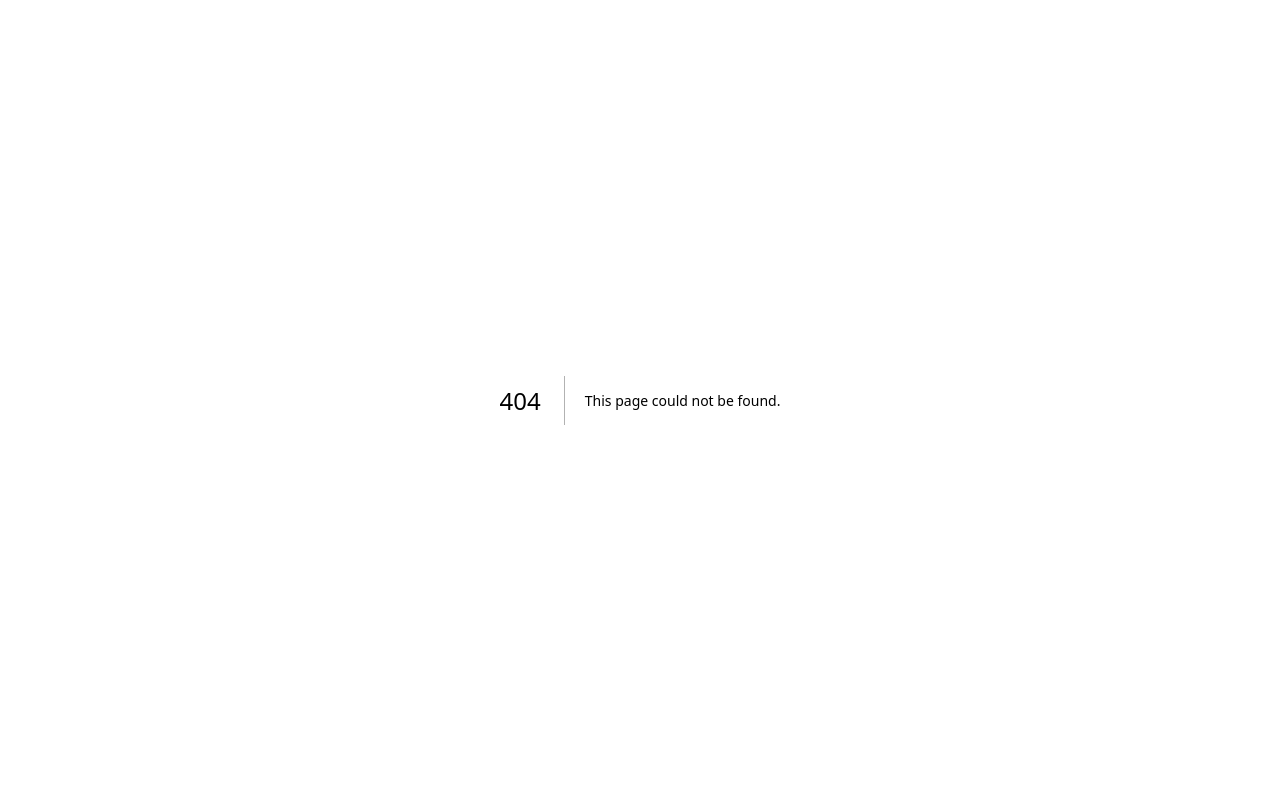
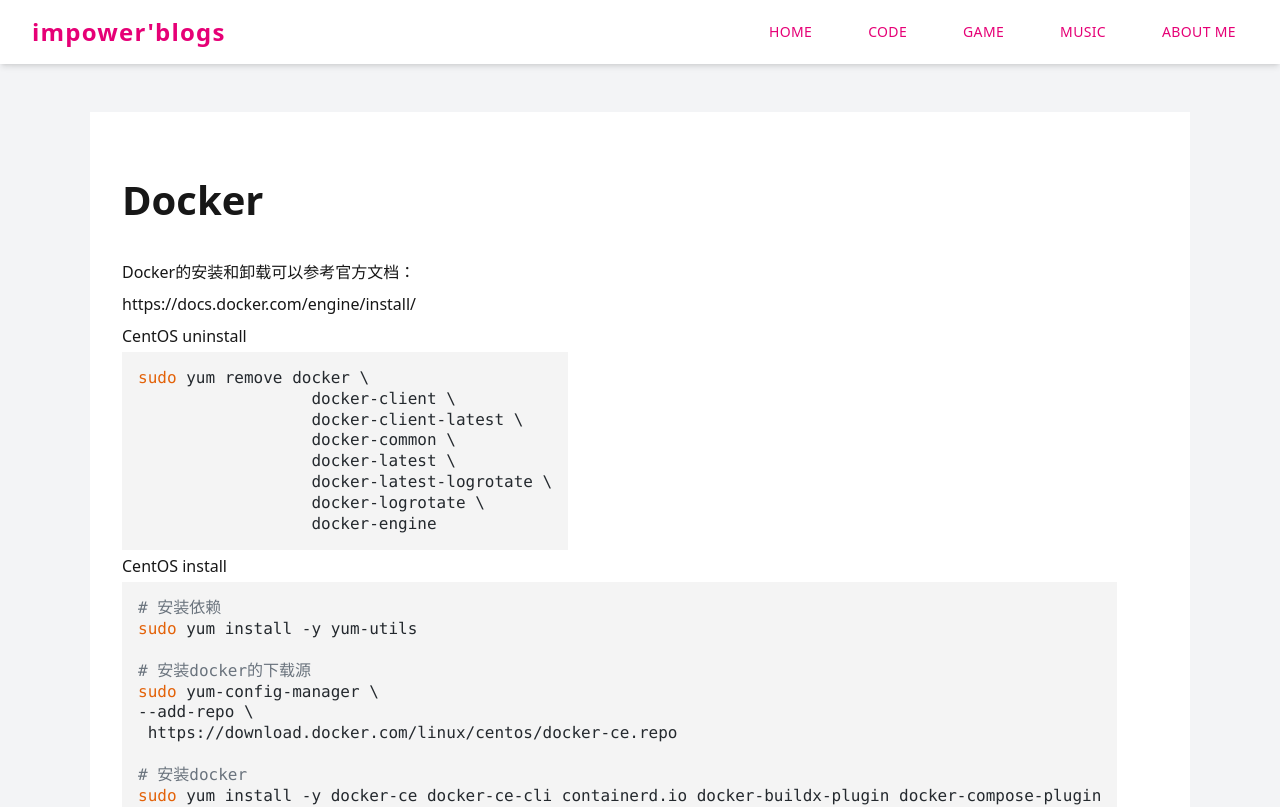
Before and after one commit to d3Lap1ace/myblogs, a Next.js app: page /myblogs/code/docker in a window 1280 px wide. Before the commit this address had no page. Shown: the top 807 px of the page. Built offline with nearby package versions, Linux system fonts and the light colour scheme.

Commit message:
md style

```diff
--- a/next.config.ts
+++ b/next.config.ts
@@ -1,24 +1,12 @@
 import type { NextConfig } from "next";
-import { redirect } from "next/dist/server/api-utils";
+
 
 const nextConfig: NextConfig = {
     /* config options here */
     output: 'export',
     basePath: '/myblogs',
     assetPrefix: '/myblogs/',
-    images: { unoptimized: true }
+    images: { unoptimized: true },
 };
 
-module.exports = {
-    async redirect() {
-        return [
-            {
-                source: '/',
-                destination: '/myblogs',
-                permanent: false,
-            }
-        ]
-    }
-}
-
 export default nextConfig;
--- a/src/app/code/[slug]/page.tsx
+++ b/src/app/code/[slug]/page.tsx
@@ -47,13 +47,13 @@ export default async function ArticlePage({ params }: { params: Promise<{ slug:
     console.log(contentHtml);
 
     return (
-        <div>
+        <div className="bg-gray-100">
             <div>
                 <Header />
             </div>
-            <div className="max-w-3xl mx-auto py-12 px-4">
-                <h1 className="text-4xl md:text-6xl font-bold mb-4">{data.title}</h1>
-                <div className="markdown" dangerouslySetInnerHTML={{ __html: contentHtml }} />
+            <div className="w-full py-12 px-10">
+                {/* <h1 className="text-4xl md:text-6xl font-bold mb-4 ">{data.title}</h1> */}
+                <div className="markdown markdown-content bg-white" dangerouslySetInnerHTML={{ __html: contentHtml }} />
             </div>
         </div>
 
--- a/src/app/globals.css
+++ b/src/app/globals.css
@@ -24,20 +24,34 @@ body {
 }
 
 .markdown {
-  max-width: 768px;
+    max-width: 1100px;
     margin: 0 auto;
     padding: 2rem;
-  line-height: 1.75;
+    line-height: 2;
 }
 
-.markdown h1, .markdown h2, .markdown h3 {
-  font-weight: bold;
-  margin-top: 2rem;
+.markdown-content h1 { font-size: clamp(2rem, 5vw, 2.5rem);font-weight: bold; margin-block: 1rem 1rem; }
+.markdown-content h2 { font-size: clamp(1.75rem, 4vw, 2rem);font-weight: bold; margin-block: 1rem 0.75rem; }
+.markdown-content h3 { font-size: clamp(1.5rem, 3vw, 1.5rem);font-weight: bold;  margin-block: 1rem 0.75rem; }
+
+.markdown-content table {
+    width: 100%;
+    border-collapse: collapse;
+    margin: 1.5rem 0;
+}
+
+.markdown-content th,.markdown-content td {
+    border: 1px solid #ddd;
+    padding: 0.75rem;
+    text-align: left;
 }
 
 .markdown code {
+    width: max-content;
+    max-width: 100%;
+    overflow-x: auto;
+    white-space: pre;
     font-family: var(--font-mono), monospace;
     background: #f4f4f4;
-  padding: 0.2rem 0.4rem;
-  border-radius: 4px;
+    line-height: 1.3 !important;
 }
--- a/src/content/code/React.md
+++ b/src/content/code/React.md
@@ -2,11 +2,9 @@
 title: React 入门
 excerpt: 安装、配置与常见问题
 ---
-# React
+## 前置JavaScript基本用法
 
-# 前置JavaScript基本用法
-
-# Ajax
+### Ajax
 
 - **Ajax** 是一种在网页不重新加载的情况下，异步与服务器交换数据的技术。
 - 传统网页交互需要整页刷新，而 Ajax 可以在后台请求数据，更新网页局部内容，提升用户体验。
```
Also changed, not shown: src/components/Header.tsx (+9 -10 lines). Lines whose indentation alone changed are shown as unchanged.
